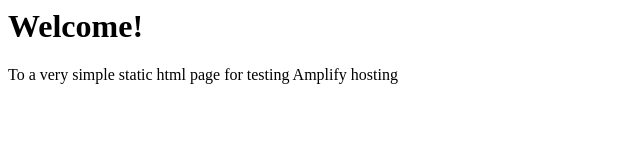
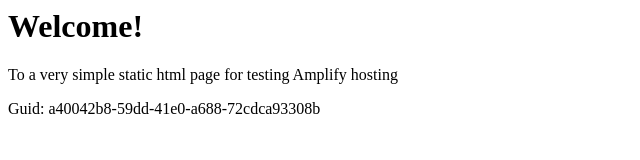
Before and after one commit to aws-aemilia-bom/Github-PR-Commit-Integration-Test-DoNotTouch-GithubWebhookPreviewCanaryTest-v1-prod-ap-south-1, a website: page src/index.html in a window 1280 px wide. Shown: the whole page, without its empty margins (0-640 px from the left). Drawn offline with Linux system fonts and the light colour scheme.

Commit message:
commit from integ tests

```diff
--- a/src/index.html
+++ b/src/index.html
@@ -1,3 +1,5 @@
+
+
 <html lang="en">
 
 <head>
@@ -10,6 +12,6 @@
 <body>
     <h1>Welcome!</h1>
     <p>To a very simple static html page for testing Amplify hosting</p>
-</body>
+    <p>Guid: a40042b8-59dd-41e0-a688-72cdca93308b</p></body>
 
 </html>
```
